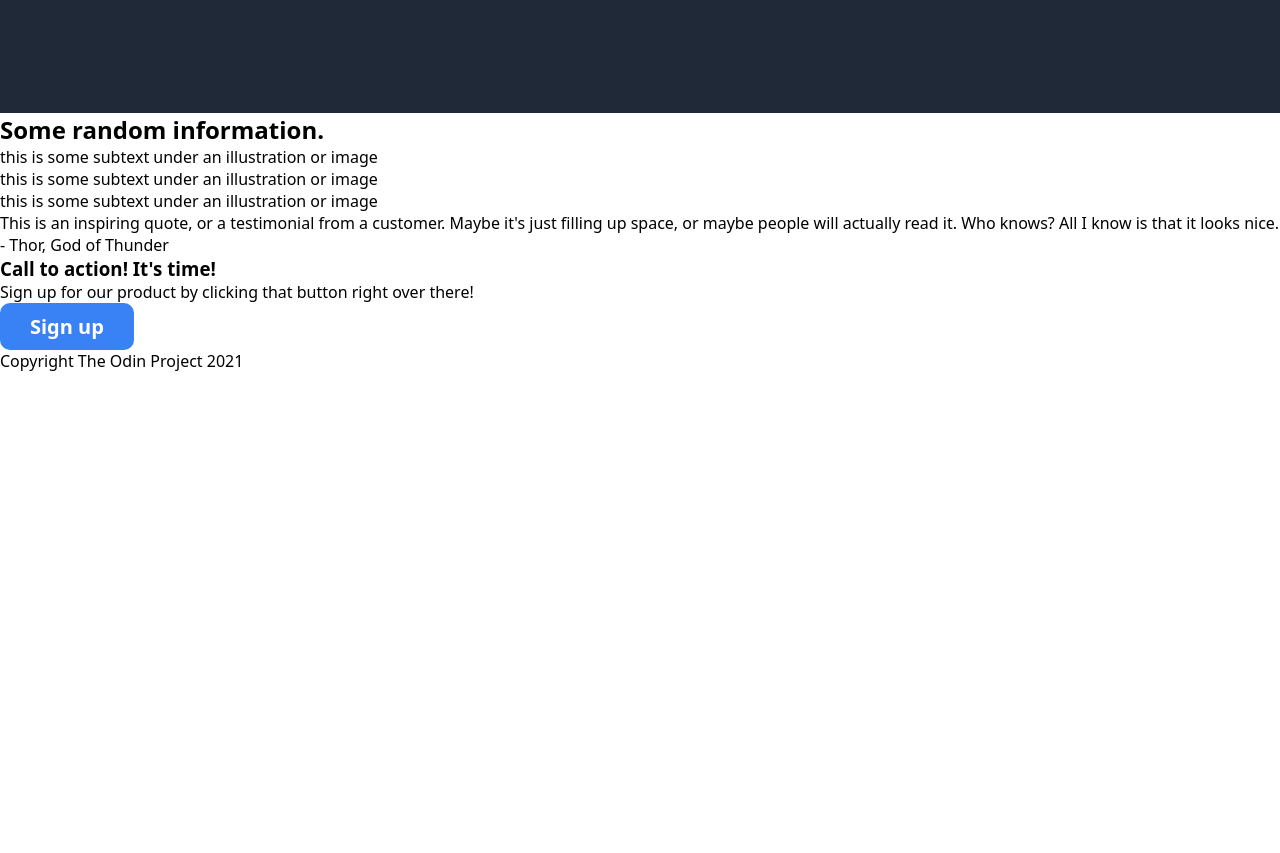
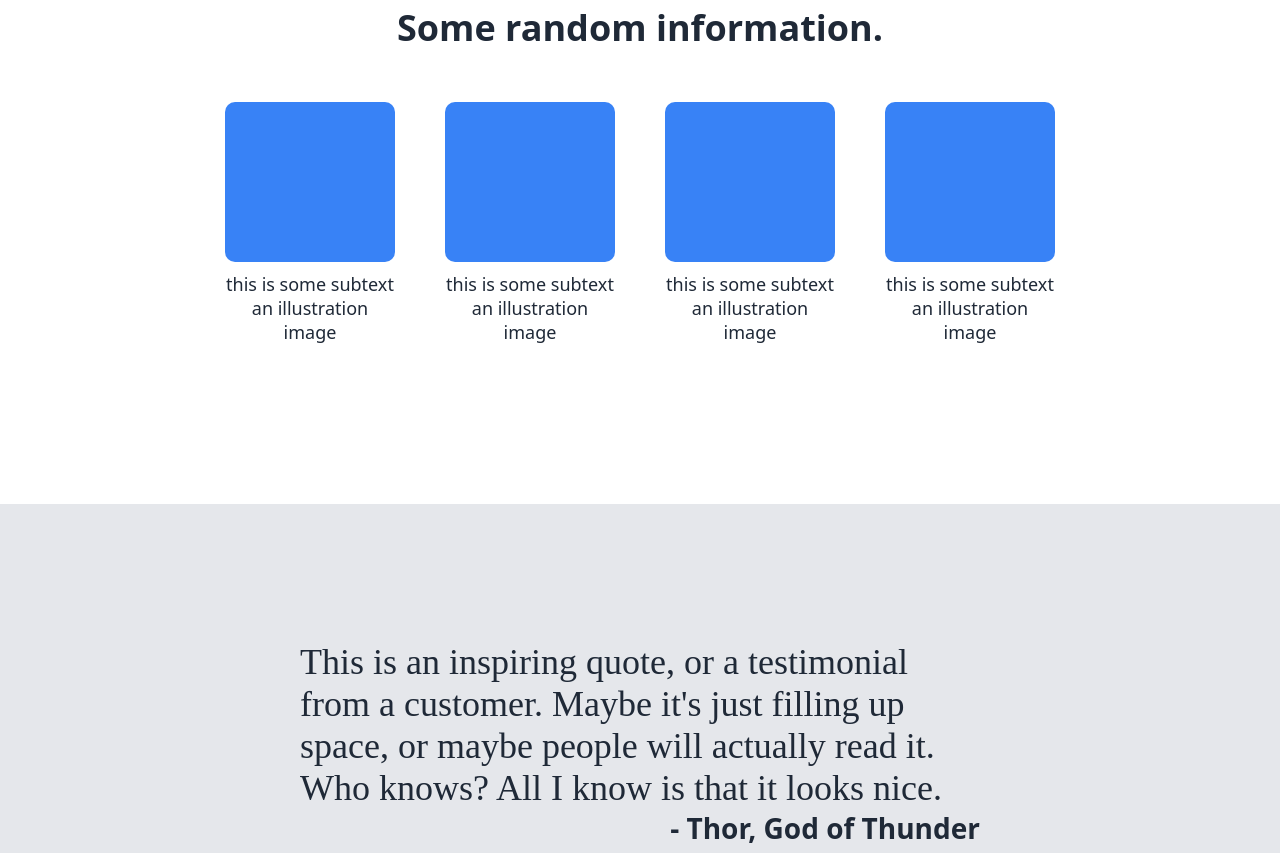
Before and after one commit to emilioooc/odin-landing-page, a plain HTML site: page index.html in a window 1280 px wide. Shown: the part 607-1460 px from the top of the page. Before the commit the page ends 979 px from the top, so only its background shows below. Drawn offline with Linux system fonts and the light colour scheme.

Commit message:
html y css terminado

```diff
--- a/index.html
+++ b/index.html
@@ -3,7 +3,7 @@
 <head>
     <meta charset="UTF-8">
     <meta name="viewport" content="width=device-width, initial-scale=1.0">
-    <title>Document</title>
+    <title>Landing Page</title>
     <link rel="stylesheet" href="styles.css">
 </head>
 <body>
@@ -23,7 +23,7 @@
             <div>
                 <h1>This website is <br> awesome</h1>
                 <p class="hero-text">This website has some subtext that goes here under the <br>main title. It's a smaller font and the color is lower <br>contrast</p>
-                <button>Sign up</button>
+                <button class="button-1">Sign up</button>
             </div>
             <img src="./images/images.jpeg">
         </div>
@@ -31,33 +31,39 @@
 
     <section id="information">
         <h2>Some random information.</h2>
-        <div>
-            <div class="cards">
+        <div class="cards-conteiner">
+            <div class="card">
                 <div class="img-card"></div>
-                <p>this is some subtext under an illustration or image</p>
+                <p class="card-text">this is some subtext <br> an illustration <br> image</p>
             </div>
-            <div class="cards">
+            <div class="card">
                 <div class="img-card"></div>
-                <p>this is some subtext under an illustration or image</p>
+                <p class="card-text">this is some subtext <br> an illustration <br> image</p>
             </div>
-            <div class="cards">
+            <div class="card">
                 <div class="img-card"></div>
-                <p>this is some subtext under an illustration or image</p>
+                <p class="card-text">this is some subtext <br> an illustration <br> image</p>
+            </div>
+            <div class="card">
+                <div class="img-card"></div>
+                <p  class="card-text">this is some subtext <br> an illustration <br> image</p>
             </div>
         </div>
     </section>
 
     <div class="cita">
-        <p>This is an inspiring quote, or a testimonial from a customer. Maybe it's just filling up space, or maybe people will actually read it. Who knows? All I know is that it looks nice.</p>
-        <p>- Thor, God of Thunder</p>
+        <p class="cita-text">This is an inspiring quote, or a testimonial from a customer. Maybe it's just filling up space, or maybe people will actually read it. Who knows? All I know is that it looks nice.</p>
+        <div class="autor-cita">
+            <p>- Thor, God of Thunder</p>
+        </div>
     </div>
 
     <section id="register">
         <div class="its-time">
             <h3>Call to action! It's time!</h3>
-            <p>Sign up for our product by clicking that button right over there!</p>
+            <p class="register-text">Sign up for our product by clicking that button right over there!</p>
         </div>
-        <button>Sign up</button>
+        <button class="button-register">Sign up</button>
     </section>
 
     <footer>
--- a/styles.css
+++ b/styles.css
@@ -15,10 +15,10 @@ h1{
     font-weight: bold;
 }
 li{
-    font-size: 18px;
+    font-size: 20px;
     color: #e5e7eb;
 }
-button{
+.button-1{
     font-size: 20px;
     color: white;
     font-weight: bold;
@@ -39,7 +39,7 @@ ul{
 
 #hero{
     background-color: #1f2937;
-    height:90vh;
+    height:70vh;
     padding: 0 205px;
     display: flex;
     flex-direction: column;
@@ -64,7 +64,7 @@ ul{
     display: flex;
     flex-direction: row;
     align-items: center;
-    margin-top: 210px;
+    margin-top: 110px;
     justify-content: space-between;
 }
 
@@ -78,3 +78,114 @@ img{
     color: #e5e7eb;
     margin: 10px 0;
 }
+
+h2{
+    color: #1f2937;
+    font-size: 36px;
+    font-weight: 900;
+}
+
+#information{
+    display: flex;
+    flex-direction: column;
+    align-items: center;
+    margin: 50px 305px ;
+
+}
+
+.cards-conteiner{
+    display: flex;
+    flex-direction: row;
+    margin-top: 50px;
+    margin-bottom: 100px;
+    gap: 50px;
+}
+
+.img-card{
+    border-radius: 10px;
+    background-color: #3882f6;
+    border-color: #3882f6;
+    width: 170px;
+    height: 160px;
+}
+
+.card{
+    display: flex;
+    flex-direction: column;
+    align-items: center;
+    justify-content: space-around;
+}
+.card-text{
+    font-size: 18px;
+    color: #1f2937;
+    margin: 10px 0;
+    text-align: center;
+}
+
+.cita{
+    height: 60vh;
+    background-color: #e5e7eb;
+    display: flex;
+    flex-direction: column;
+    justify-content: center;
+    padding: 0px 300px;
+}
+.cita-text{
+    color: #1f2937;
+    font-size: 36px;
+    font-family: "light italic";
+}
+
+.cita .autor-cita{
+    display: flex;
+    justify-content: flex-end;
+    font-weight: bold;
+    color: #1f2937;
+    font-size: 28px;
+}
+
+
+#register{
+    margin: 95px 210px;
+    height: 155px;
+    border-radius: 8px;
+    background-color:#3882f6;
+    display: flex;
+    flex-direction: row;
+    align-items: center;
+    justify-content: space-evenly;
+}
+
+#register .button-register{
+    font-size: 20px;
+    color: white;
+    font-weight: bold;
+    background-color: #3882f6;
+    display: flex;
+    align-items: center;
+    justify-content: center;
+    border-radius: 10px;
+    padding: 7px 38px;
+    border-width: 2px;
+    border-style: solid;
+    border-color: #f9faf8;
+}
+
+h3{
+    color: #f9faf8;
+    font-size: 30px;
+}
+
+.register-text{
+    color: #e5e7eb;
+    font-size: 20px;
+}
+
+footer{
+    height: 110px;
+    background-color: #1f2937;
+    display: flex;
+    justify-content: center;
+    align-items: center;
+    color: #f9faf8;
+}
```
